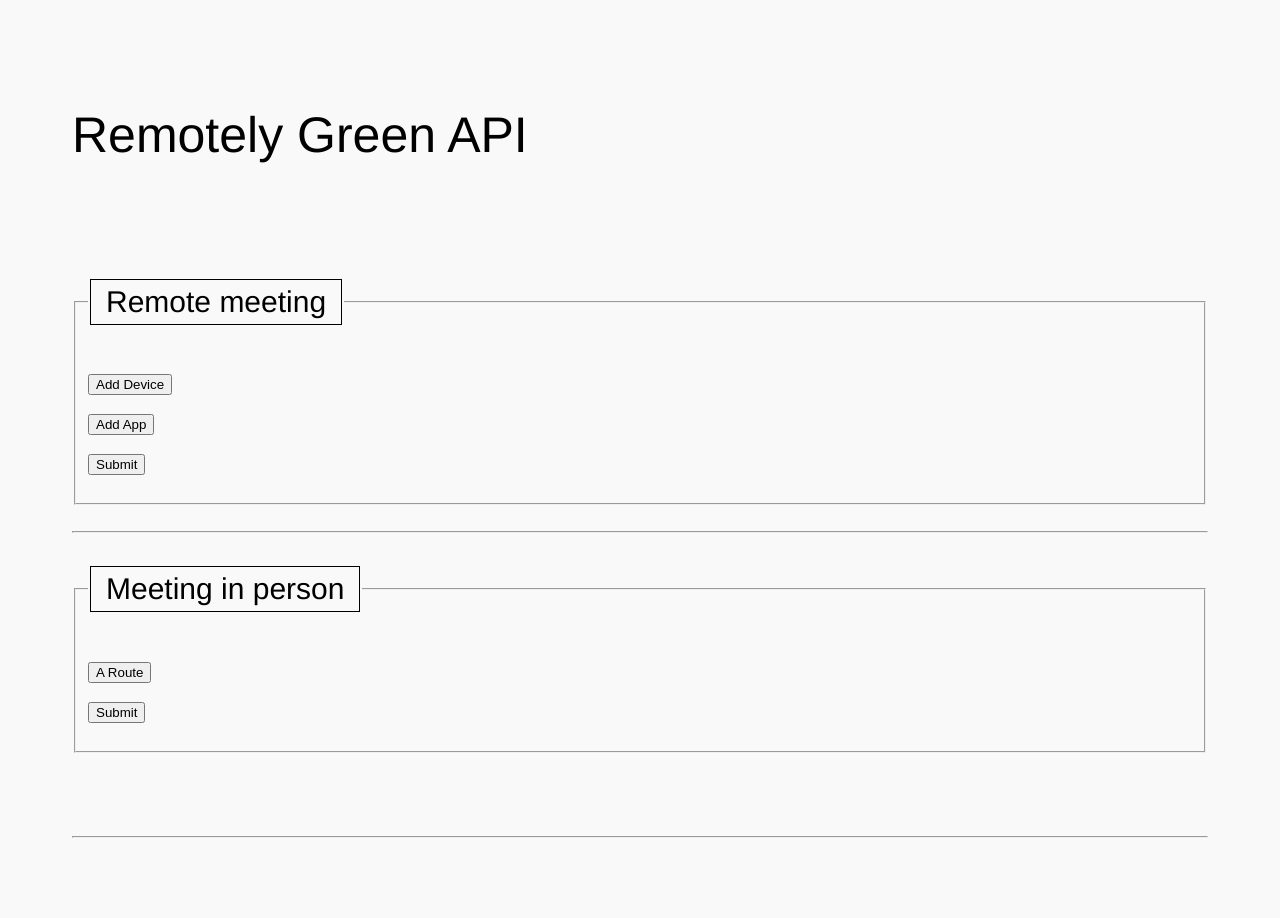
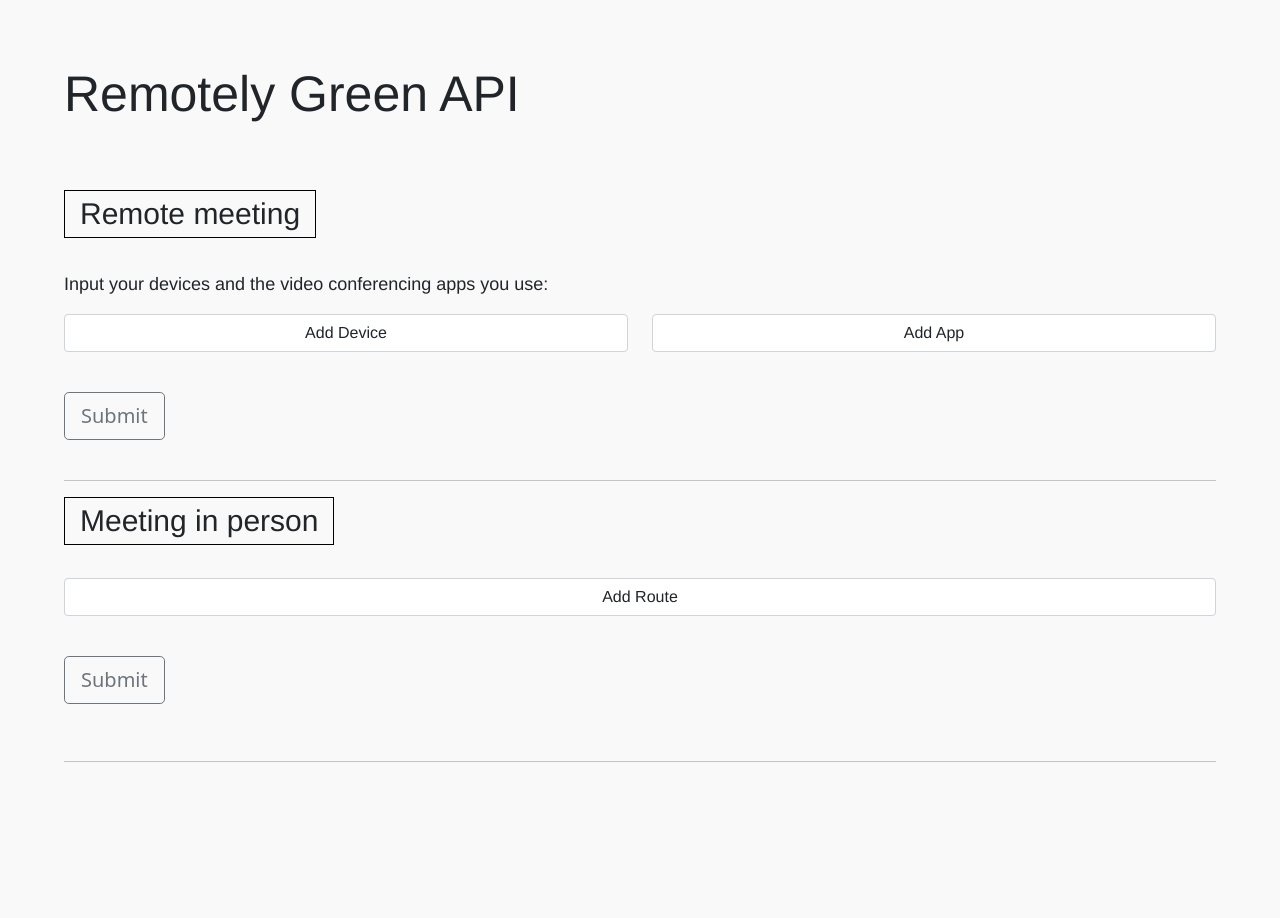
Before and after one commit to RemotelyGreenOrg/remotely-green, a Flask app: page /calculator in a window 1280 px wide. After the commit the page ends 762 px from the top, so only its background shows below. Run offline with Flask 2, Linux system fonts and the light colour scheme; some libraries are stand-ins or nearby versions.

Commit message:
Revert "Html modif"

```diff
--- a/templates/remotelyGreen.html
+++ b/templates/remotelyGreen.html
@@ -2,8 +2,14 @@
 <html>
 <head>
     <title>Remotely Green</title>
+    <link href="https://cdn.jsdelivr.net/npm/bootstrap@5.0.0-beta1/dist/css/bootstrap.min.css" rel="stylesheet"
+          integrity="sha384-giJF6kkoqNQ00vy+HMDP7azOuL0xtbfIcaT9wjKHr8RbDVddVHyTfAAsrekwKmP1" crossorigin="anonymous">
     <link rel="stylesheet" type="text/css" href={{ url_for('static', filename='css/index.css') }}>
     <script type="text/javascript" src={{ url_for('static', filename='js/addFields.js') }}></script>
+
+    <meta charset="utf-8">
+    <meta name="viewport" content="width=device-width, initial-scale=1">
+
 </head>
 <body>
 <h1>Remotely Green API</h1>
@@ -12,12 +18,23 @@
         <fieldset>
             <legend><h2>Remote meeting</h2></legend>
 
+            <p>Input your devices and the video conferencing apps you use:</p>
+
+            <input class="form-control" name="deviceCount" id="deviceCount" type="hidden" value="0">
+            <input name="appCount" id="appCount" type="hidden" value="0">
+
+            <div class="row">
+
+                <div class="column">
                     <div class="remoteMeetingDevices" id="remoteMeetingDevices" style="display :none">
-						<br><input type="button" class="removeDeviceButton" id="removeDeviceButton" value="Remove Device" onclick="this.parentNode.parentNode.removeChild(this.parentNode);">
+                        <br>
+                        <input type="button" class="form-control" id="removeDeviceButton" value="Remove Device"
+                               onclick="this.parentNode.parentNode.removeChild(this.parentNode);"><i
+                            class="fas fa-minus"></i>
                         <fieldset>
                             <legend><h3>Device</h3></legend>
                             <p>Type of device
-								<select name="typeDevice" size=1 id="typeDeviceId" onchange="notDisplayScreen(this)">
+                                <select class="form-control" name="typeDevice" size=1 id="typeDeviceId">
                                     <option value="laptop" id="laptop">laptop</option>
                                     <option value="persComputer" id="persComputer">personal computer</option>
                                     <option value="highCODEC" id="highCODEC">high CODEC</option>
@@ -27,81 +44,116 @@
                                     <option value="camera" id="camera">camera</option>
                                     <option value="speaker" id="speaker">speaker</option>
                                     <option value="micro" id="micro">microphone</option>
-									<option value="screen" id="screen">screen</option>
                                 </select>
                             </p>
 
-							<p>Model<input type="text" name="model" id="model" placeholder="model"></p>
-
-							<div class="screenField" id="screenField" style="display : none">
-								<p>Size of screen (diagonal) <input type="number" min="0" name="inch" id="inch" placeholder="inch"></p>
+                            <p>Model<input class="form-control col-xs-3" type="text" name="model" id="model"
+                                           placeholder="model"></p>
+                            <p>Size of screen (diagonal) <input class="form-control" type="number" min="0" name="inch"
+                                                                id="inch" placeholder="inch">
+                            </p>
 
                             <p>Format of screen
-									<input type="number" min="0" name="long" id="long" placeholder="long">/
-									<input type="number" min="0" name="large" id="large" placeholder="large">
+                                <input style="width: 40%;" class="form-control" type="number" min="0" name="long"
+                                       id="long" placeholder="long">/
+                                <input style="width: 40%;" class="form-control" type="number" min="0" name="large"
+                                       id="large" placeholder="large">
                             </p>
-							</div>
 
-							<p>Date of purchase <input type="date" id="date" name="datePurchase"></p>
+                            <p>Date of purchase <input class="form-control" type="date" id="date" name="datePurchase">
+                            </p>
                         </fieldset>
                     </div>
 
-					<form method="post" action="cgi-bin/show_params.cgi" id ="addingDevices" name="addingDevices">
-						<span id ="addedDevice"></span>
-						<p><input type="button" id="moreDevice" value="Add Device"></p>
+                    <form method="post" action="cgi-bin/show_params.cgi" id="addingDevices" name="addingDevices">
+                        <span id="addedDevice"></span>
+                        <p><input class="form-control" type="button" id="moreDevice" value="Add Device"></p>
                     </form>
+                </div>
 
+                <div class="column">
                     <div class="remoteMeetingApp" id="remoteMeetingApp" style="display : none">
-						<br><input type="button" id="removeAppButton" value="Remove App" onclick="this.parentNode.parentNode.removeChild(this.parentNode);">
+                        <br>
+                        <input type="button" class="form-control" id="removeAppButton" value="Remove App"
+                               onclick="this.parentNode.parentNode.removeChild(this.parentNode);"><i
+                            class="fas fa-minus"></i>
                         <fieldset>
                             <legend><h3>App</h3></legend>
-							<p>Name of the app <input type="text" name="app_name" id="app_name" placeholder="App name"><p>
 
-							<p>Duration call <input type="time" step="1" name="duration" id="duration"></p>
+                            <p>Name of the app <input class="form-control" type="text" name="app_name" id="app_name"
+                                                      placeholder="App name">
+                            <p>
+
+                            <p>Duration call <input class="form-control" type="time" step="1" name="duration"
+                                                    id="duration"></p>
 
                             <p>Location when remote meeting<br><br>
-								<input type="text" name="nbAddress" id="nbAddress" placeholder="Nb" size="5">
-								<input type="text" name="street" id="street" placeholder="Street" size="30">
-								<input type="text" name="postalCode" id="postalCode" placeholder="Postal Code" size="10">
-								<input type="text" name="city" id="city" placeholder="City" size="15">
-								<input type="text" name="country" id="country" placeholder="Country">
+                                <input class="form-control" type="text" name="nbAddress" id="nbAddress" placeholder="Nb"
+                                       size="5">
+                                <input class="form-control" type="text" name="street" id="street" placeholder="Street"
+                                       size="30">
+                                <input class="form-control" type="text" name="postalCode" id="postalCode"
+                                       placeholder="Postal Code" size="10">
+                                <input class="form-control" type="text" name="city" id="city" placeholder="City"
+                                       size="15">
+                                <input class="form-control" type="text" name="country" id="country"
+                                       placeholder="Country">
                             </p>
                         </fieldset>
                     </div>
 
                     <form method="post" action="cgi-bin/show_params.cgi" id="addingApp" name="addingApp">
-						<span id ="addedApp"></span>
-						<p><input type="button" id="moreApp" value="Add App"><p>
+                        <span id="addedApp"></span>
+                        <p><input class="form-control" type="button" id="moreApp" value="Add App">
+                        <p>
                     </form>
+                </div>
+            </div>
 
-					<p><button type="submit" name="sendRemote" id="sendRemote">Submit</button></p>
+            <br>
+            <button class="removeDeviceButton, btn btn-outline-secondary btn-lg" type="submit"
+                    id="sendRemote">Submit
+            </button>
+            <br>
+
         </fieldset>
     </form>
-			<br><hr>
+    <br>
+    <hr>
 
     <form action="/calculator/in-person" name="inPerson">
         <fieldset>
             <legend><h2>Meeting in person</h2></legend>
             <div class="inPersonMeeting" id="inPersonMeeting" style="display : none">
-					<br><input type="button" id="removeinPersonButton" value="Remove Route" onclick="this.parentNode.parentNode.removeChild(this.parentNode);">
+
+                <br>
+                <input class="form-control" type="button" id="removeinPersonButton" value="Remove Route"
+                       onclick="this.parentNode.parentNode.removeChild(this.parentNode);"><i class="fas fa-minus"></i>
                 <p>Start Location<br><br>
-						<input type="text" name="nbAddressStart" id="nbAddressStart" placeholder="Nb" size="5">
-						<input type="text" name="streetStart" id="streetStart" placeholder="Street" size="30">
-						<input type="text" name="postalCodeStart" id="postalCodeStart" placeholder="Postal Code" size="10">
-						<input type="text" name="cityStart" id="cityStart" placeholder="City" size="15">
-						<input type="text" name="countryStart" id="countryStart" placeholder="Country">
+                    <input class="form-control" type="text" name="nbAddressStart" id="nbAddressStart" placeholder="Nb"
+                           size="5">
+                    <input class="form-control" type="text" name="streetStart" id="streetStart" placeholder="Street"
+                           size="30">
+                    <input class="form-control" type="text" name="postalCodeStart" id="postalCodeStart"
+                           placeholder="Postal Code" size="10">
+                    <input class="form-control" type="text" name="cityStart" id="cityStart" placeholder="City"
+                           size="15">
+                    <input class="form-control" type="text" name="countryStart" id="countryStart" placeholder="Country">
                 </p>
 
                 <p>Destination Location<br><br>
-						<input type="text" name="nbAddressDst" id="nbAddressDst" placeholder="Nb" size="5">
-						<input type="text" name="streetDst" id="streetDst" placeholder="Street" size="30">
-						<input type="text" name="postalCodeDst" id="postalCodeDst" placeholder="Postal Code" size="10">
-						<input type="text" name="cityDst" id="cityDst" placeholder="City" size="15">
-						<input type="text" name="countryDst" id="countryDst" placeholder="Country">
+                    <input class="form-control" type="text" name="nbAddressDst" id="nbAddressDst" placeholder="Nb"
+                           size="5">
+                    <input class="form-control" type="text" name="streetDst" id="streetDst" placeholder="Street"
+                           size="30">
+                    <input class="form-control" type="text" name="postalCodeDst" id="postalCodeDst"
+                           placeholder="Postal Code" size="10">
+                    <input class="form-control" type="text" name="cityDst" id="cityDst" placeholder="City" size="15">
+                    <input class="form-control" type="text" name="countryDst" id="countryDst" placeholder="Country">
                 </p>
 
                 <p>Transport used
-						<select name="transport" size=1 id="transport">
+                    <select class="form-control" name="transport" size=1 id="transport">
                         <option value="train" id="train">train</option>
                         <option value="" id="car">car</option>
                         <option value="plane" id="plane">plane</option>
@@ -118,15 +170,22 @@
             </div>
 
             <form method="post" action="cgi-bin/show_params.cgi" id="inPersonAdd" name="inPersonAdd">
-						<span id ="inPersonAdded"></span>
-						<p><input type="button" id="moreDst" value="A Route"><p>
+                <span id="inPersonAdded"></span>
+                <p><input class="form-control" type="button" id="moreDst" value="Add Route">
+                <p>
             </form>
 
-					<p><button type="submit" name="sendInPerson" id="sendInPerson">Submit</button></p>
+            <br>
+            <button class="btn btn-outline-secondary btn-lg" type="submit" name="sendInPerson" id="sendInPerson">
+                Submit
+            </button>
+            <br>
+
+            <input name="destinationCount" id="destinationCount" type="hidden" value="0">
         </fieldset>
     </form>
 </div>
-		<br><hr>
+<hr>
 
 {% if data %}
     <div class="output">
@@ -135,26 +194,38 @@
             <fieldset>
                 <legend><h3>Remote meeting output</h3></legend>
 
-					<p>Consumption category : <span class="consumptionCatRemote"><b>{{data.remote.consumption}}</b></span></p>
+                <p>Consumption category : <span class="consumptionCatRemote"><b>{{ data.remote.consumption }}</b></span>
+                </p>
 
 
-					<p>Total emission of CO2 [kg/h/user] : <span class="totalEmissionRemote"><b>{{data.remote.total_emission_co2}}</b></span></p>
+                <p>Total emission of CO2 [kg/h/user] : <span
+                        class="totalEmissionRemote"><b>{{ data.remote.total_emission_co2 }}</b></span></p>
             </fieldset>
             <br>
             <fieldset>
                 <legend><h3>In person meeting output</h3></legend>
 
-					<p>Consumption category in person meeting : <span class="consumptionCatInPers"><b>{{data.in_person.consumption}}</b></span></p>
+                <p>Consumption category in person meeting : <span
+                        class="consumptionCatInPers"><b>{{ data.in_person.consumption }}</b></span></p>
 
-					<p>Total emission of CO2 due to travel[kg/h/user] : <span class="totalEmissionInPers"><b>{{data.in_person.total_emission_co2}}</b></span></p>
+                <p>Total emission of CO2 due to travel[kg/h/user] : <span
+                        class="totalEmissionInPers"><b>{{ data.in_person.total_emission_co2 }}</b></span></p>
             </fieldset>
             <br>
             <fieldset>
                 <legend><h3>Difference of CO2 emissions</h3></legend>
-					<p>Difference between remote and in person meetings (in person - remote) : <span class="diffEmission"><b>{{data.difference}}</b></span></p>
+                <p>Difference between remote and in person meetings (in person - remote) : <span
+                        class="diffEmission"><b>{{ data.difference }}</b></span></p>
             </fieldset>
         </fieldset>
     </div>
 {% endif %}
+
+<script src="https://cdn.jsdelivr.net/npm/bootstrap@5.0.0-beta1/dist/js/bootstrap.bundle.min.js"
+        integrity="sha384-ygbV9kiqUc6oa4msXn9868pTtWMgiQaeYH7/t7LECLbyPA2x65Kgf80OJFdroafW"
+        crossorigin="anonymous"></script>
+<script src="https://stackpath.bootstrapcdn.com/bootstrap/4.1.3/js/bootstrap.min.js"
+        integrity="sha384-ChfqqxuZUCnJSK3+MXmPNIyE6ZbWh2IMqE241rYiqJxyMiZ6OW/JmZQ5stwEULTy"
+        crossorigin="anonymous"></script>
 </body>
 </html>
```
Also changed, not shown: static/js/addFields.js (+4 -44 lines). Lines whose indentation alone changed are shown as unchanged.
